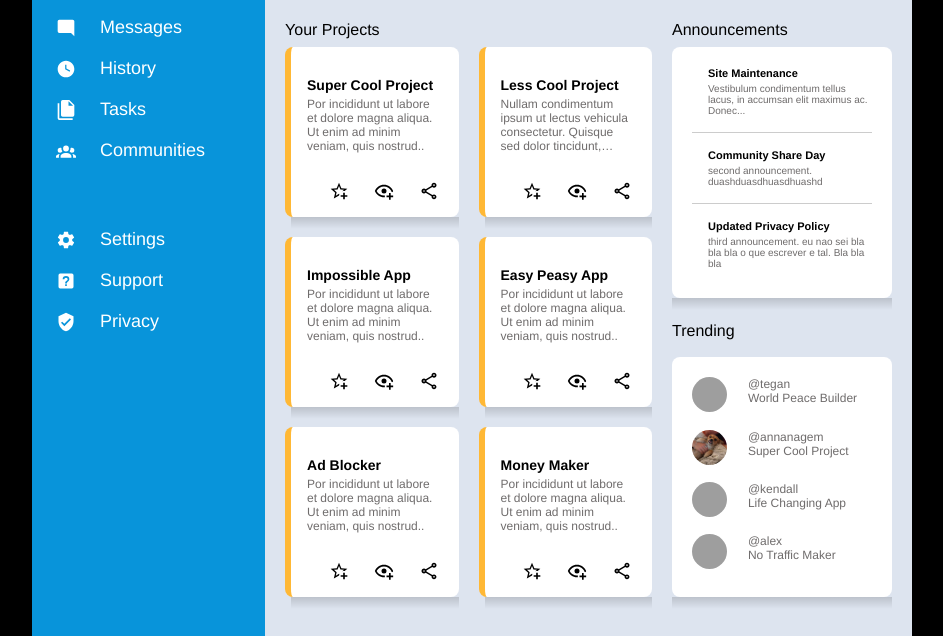
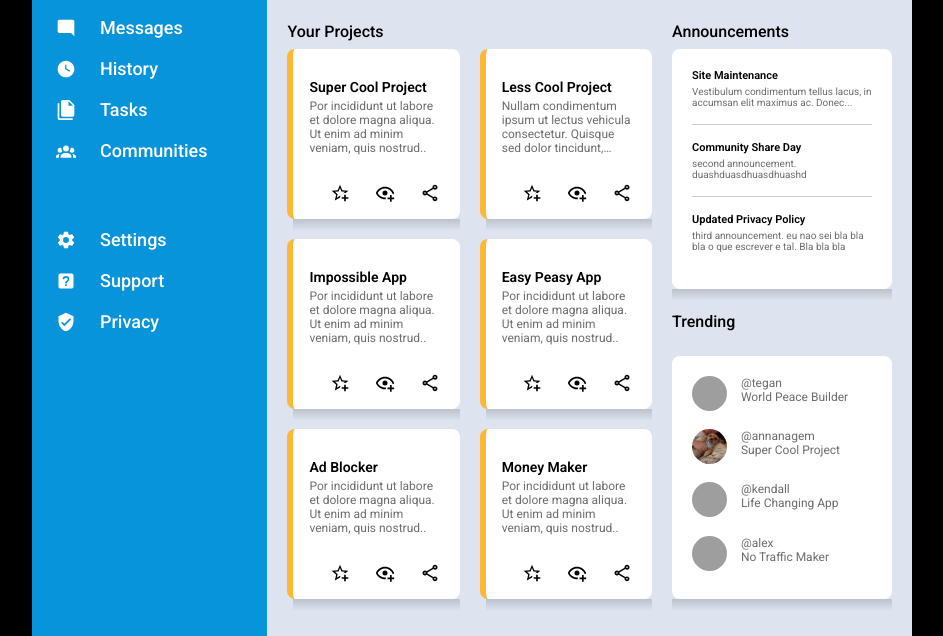
Before and after one commit to annanagem/admin-dashboard, a plain HTML site: page index.html in a window 1280 px wide. Shown: the part 164-800 px from the top of the page, without its empty margins (168-1111 px from the left). Drawn offline with Linux system fonts and the light colour scheme; grey boxes are pictures that could not be loaded.

Commit message:
code proofreading

```diff
--- a/index.html
+++ b/index.html
@@ -30,7 +30,7 @@
             </div>
 
             <div class="sbr-2">
-                <ul id="menu-um">
+                <ul class="menu menu--um">
                     <li>
                         <svg xmlns="http://www.w3.org/2000/svg" viewBox="0 0 24 24"><path d="M10,20V14H14V20H19V12H22L12,3L2,12H5V20H10Z" /></svg>
                         <span>Home</span>
@@ -59,7 +59,7 @@
             </div>
 
             <div class="sbr-3">
-                <ul id="menu-dois">
+                <ul class="menu menu--dois">
                     <li>
                         <svg xmlns="http://www.w3.org/2000/svg" viewBox="0 0 24 24"><path d="M12,15.5A3.5,3.5 0 0,1 8.5,12A3.5,3.5 0 0,1 12,8.5A3.5,3.5 0 0,1 15.5,12A3.5,3.5 0 0,1 12,15.5M19.43,12.97C19.47,12.65 19.5,12.33 19.5,12C19.5,11.67 19.47,11.34 19.43,11L21.54,9.37C21.73,9.22 21.78,8.95 21.66,8.73L19.66,5.27C19.54,5.05 19.27,4.96 19.05,5.05L16.56,6.05C16.04,5.66 15.5,5.32 14.87,5.07L14.5,2.42C14.46,2.18 14.25,2 14,2H10C9.75,2 9.54,2.18 9.5,2.42L9.13,5.07C8.5,5.32 7.96,5.66 7.44,6.05L4.95,5.05C4.73,4.96 4.46,5.05 4.34,5.27L2.34,8.73C2.21,8.95 2.27,9.22 2.46,9.37L4.57,11C4.53,11.34 4.5,11.67 4.5,12C4.5,12.33 4.53,12.65 4.57,12.97L2.46,14.63C2.27,14.78 2.21,15.05 2.34,15.27L4.34,18.73C4.46,18.95 4.73,19.03 4.95,18.95L7.44,17.94C7.96,18.34 8.5,18.68 9.13,18.93L9.5,21.58C9.54,21.82 9.75,22 10,22H14C14.25,22 14.46,21.82 14.5,21.58L14.87,18.93C15.5,18.67 16.04,18.34 16.56,17.94L19.05,18.95C19.27,19.03 19.54,18.95 19.66,18.73L21.66,15.27C21.78,15.05 21.73,14.78 21.54,14.63L19.43,12.97Z" /></svg>
                         <span>Settings</span>
@@ -79,7 +79,7 @@
 
     <div class="dashright">
 
-        <div class="header">
+        <div class="header shadow-fade">
             <div class="firstcol">
                 <img src="icons/magnify.svg" alt="magnify" width="25px" class="search-icon">
                 <input type="text" class="search-input">
@@ -87,13 +87,13 @@
 
             <div class="secondcol">
                 <img src="icons/bell.svg" alt="alert" width="25px" class="bell-icon">
-                <img src="icons/avatar.jpeg" alt="profile" width="35px" class="avatar">
+                <img src="icons/avatar.jpeg" alt="profile" class="avatar avatar--header">
                 <h2>Anna Nagem</h2>
             </div>
 
             <div class="firstrow">
                 <div class="mainavatar">
-                    <img src="icons/avatar.jpeg" alt="profile" width="60px" class="avatar">
+                    <img src="icons/avatar.jpeg" alt="profile" class="avatar avatar--main">
                 </div>
 
                 <div class="username">
@@ -121,7 +121,7 @@
 
                 <div class="cards">
 
-                    <div class="card">
+                    <div class="card shadow-fade">
                         <div class="cardtext">
                             <h3>Super Cool Project</h3>
                             <p>Por incididunt ut labore et dolore magna aliqua. Ut enim ad minim veniam, quis nostrud..</p>
@@ -134,7 +134,7 @@
                         </div>
                     </div>
 
-                    <div class="card">
+                    <div class="card shadow-fade">
                         <div class="cardtext">
                             <h3>Less Cool Project</h3>
                             <p>Nullam condimentum ipsum ut lectus vehicula consectetur. Quisque sed dolor tincidunt, consectetur sapien et, facilisis dolor. Duis sem purus, dignissim ut sapien in, varius pellentesque lacus.</p>
@@ -147,7 +147,7 @@
                         </div>
                     </div>
 
-                    <div class="card">
+                    <div class="card shadow-fade">
                         <div class="cardtext">
                             <h3>Impossible App</h3>
                             <p>Por incididunt ut labore et dolore magna aliqua. Ut enim ad minim veniam, quis nostrud..</p>
@@ -160,7 +160,7 @@
                         </div>
                     </div>
 
-                    <div class="card">
+                    <div class="card shadow-fade">
                         <div class="cardtext">
                             <h3>Easy Peasy App</h3>
                             <p>Por incididunt ut labore et dolore magna aliqua. Ut enim ad minim veniam, quis nostrud..</p>
@@ -173,7 +173,7 @@
                         </div>
                     </div>
 
-                    <div class="card">
+                    <div class="card shadow-fade">
                         <div class="cardtext">
                             <h3>Ad Blocker</h3>
                             <p>Por incididunt ut labore et dolore magna aliqua. Ut enim ad minim veniam, quis nostrud..</p>
@@ -186,7 +186,7 @@
                         </div>
                     </div>
 
-                    <div class="card">
+                    <div class="card shadow-fade">
                         <div class="cardtext">
                             <h3>Money Maker</h3>
                             <p>Por incididunt ut labore et dolore magna aliqua. Ut enim ad minim veniam, quis nostrud..</p>
@@ -207,9 +207,9 @@
                     <h2>Announcements</h2>
                 </div>
 
-                <div class="board a">
+                <div class="board a shadow-fade">
 
-                    <div class="ann one">
+                    <div class="ann">
                         <h4>Site Maintenance</h4>
                         <p>Vestibulum condimentum tellus lacus,
                         in accumsan elit maximus ac. Donec...</p>
@@ -217,14 +217,14 @@
 
                     <hr>
 
-                    <div class="ann two">
+                    <div class="ann">
                         <h4>Community Share Day</h4>
                         <p>second announcement. duashduasdhuasdhuashd</p>
                     </div>
 
                     <hr>
 
-                    <div class="ann three">
+                    <div class="ann">
                         <h4>Updated Privacy Policy</h4>
                         <p>third announcement. eu nao sei bla bla bla o que escrever e tal. Bla bla bla</p>
                     </div>
@@ -235,10 +235,10 @@
                     <h2>Trending</h2>
                 </div>
 
-                <div class="board t">
+                <div class="board t shadow-fade">
 
                     <div class="trending-item">
-                        <img src="icons/avatar2.png" alt="profile" class="avatar">
+                        <img src="icons/avatar2.png" alt="profile" class="avatar avatar--t">
                     </div>
                     <div class="user1text">
                         <p class="user1">@tegan</p>
@@ -246,7 +246,7 @@
                     </div>
 
                      <div class="trending-item">
-                        <img src="icons/avatar.jpeg" alt="profile" class="avatar">
+                        <img src="icons/avatar.jpeg" alt="profile" class="avatar avatar--t">
                     </div>
                     <div class="user2text">
                         <p class="user2">@annanagem</p>
@@ -254,7 +254,7 @@
                     </div>
 
                      <div class="trending-item">
-                        <img src="icons/avatar3.png" alt="profile" class="avatar">
+                        <img src="icons/avatar3.png" alt="profile" class="avatar avatar--t">
                     </div>
                     <div class="user3text">
                         <p class="user3">@kendall</p>
@@ -262,7 +262,7 @@
                     </div>
 
                      <div class="trending-item">
-                        <img src="icons/avatar4.png" alt="profile" class="avatar">
+                        <img src="icons/avatar4.png" alt="profile" class="avatar avatar--t">
                     </div>
                     <div class="user4text">
                         <p class="user4">@alex</p>
--- a/style.css
+++ b/style.css
@@ -4,6 +4,8 @@ body, html {
     margin: 0;
     padding: 0;
     background-color: black;
+    font-size: 18px;
+    font-family: 'Roboto', system-ui, sans-serif;
 }
 
 .dashboard {
@@ -13,10 +15,21 @@ body, html {
     background-color: black;
 }
 
-.dashboard div {
-    font-size: 18px;
-    font-family: Helvetica;
+.shadow-fade::after {
+  content: "";
+  position: absolute;
+  left: 0;
+  right: 0;
+  bottom: -12px;
+  height: 12px;
+  background: linear-gradient(
+    to bottom,
+    rgba(0, 0, 0, 0.15),
+    rgba(0, 0, 0, 0)
+  );
+  pointer-events: none;
 }
+
 
 .dashleft {
     background-color: rgb(8, 148, 218);
@@ -62,15 +75,13 @@ body, html {
     background: white;
 }
 
-#menu-um,
-#menu-dois {
+.menu {
     display: grid;
     padding-left: 0;
     margin-top: 20px;
 }
 
-#menu-um li,
-#menu-dois li {
+.menu li {
     display: grid;
     grid-template-columns: 24px 1fr;
     align-items: center;
@@ -79,8 +90,7 @@ body, html {
     font-weight: 500;
 }
 
-#menu-um svg,
-#menu-dois svg {
+.menu svg {
     fill: white;
     width: 20px;
 }
@@ -106,21 +116,10 @@ body, html {
     "welcome actions";
 }
 
-.header::after {
-    content: "";
-    position: absolute;
-    left: 0;
-    right: 0;
-    bottom: -12px;
-    height: 12px;
-    background: linear-gradient(
-    to bottom,
-    rgba(0, 0, 0, 0.15),
-    rgba(0, 0, 0, 0)
-    );
-    pointer-events: none;
+.avatar {
+    border-radius: 50%;
+    object-fit: cover;
 }
-
 
 .firstcol {
     display: grid;
@@ -147,6 +146,11 @@ body, html {
     grid-area: user;
 }
 
+.avatar--header {
+    width: 35px;
+    height: 35px;
+}
+
 .firstrow {
     display: grid;
     grid-template-columns: auto 1fr;
@@ -155,9 +159,9 @@ body, html {
     grid-area: welcome;
 }
 
-.avatar {
-    border-radius: 50%;
-    object-fit: cover;
+.avatar--main {
+    width: 60px;
+    height: 60px;
 }
 
 .username h1,
@@ -221,28 +225,14 @@ button {
     position: relative;
     display: flex;
     flex-direction: column;
-    height: 120px;
+    min-height: 120px;
     background-color: white;
     border-radius: 8px;
     border-left: 6px solid rgba(255, 166, 0, 0.792);
     padding-right: 20px;
     padding-top: 30px;
     padding-bottom: 20px;
-}
-
-.card::after {
-  content: "";
-  position: absolute;
-  left: 0;
-  right: 0;
-  bottom: -12px;
-  height: 12px;
-  background: linear-gradient(
-    to bottom,
-    rgba(0, 0, 0, 0.15),
-    rgba(0, 0, 0, 0)
-  );
-  pointer-events: none;
+    padding-left: 16px;
 }
 
 .cardtext {
@@ -256,7 +246,6 @@ button {
   -webkit-line-clamp: 4;
   -webkit-box-orient: vertical;
   overflow: hidden;
-  margin: 0;
 }
 
 .cardicons {
@@ -291,7 +280,6 @@ button {
 
 .board.a p {
     font-size: 10px;
-    margin: 0;
 }
 
 .board.a h4 {
@@ -327,50 +315,16 @@ button {
     row-gap: 10px;
 }
 
-.board.t p {
-    margin: 0;
-}
-
-.board.t img {
+.avatar--t {
     width: 35px;
     height: 35px;
-}
-
-.user1 {
-    grid-area: user1;
-}
-
-.user2 {
-    grid-area: user2;
-}
-
-.user3 {
-    grid-area: user3;
-}
-
-.user4 {
-    grid-area: user4;
+    flex-shrink: 0; /* importante em grid/flex */
 }
 
 .board {
     position: relative;
     background-color: white;
     border-radius: 8px;
-}
-
-.board::after {
-  content: "";
-  position: absolute;
-  left: 0;
-  right: 0;
-  bottom: -12px;
-  height: 12px;
-  background: linear-gradient(
-    to bottom,
-    rgba(0, 0, 0, 0.15),
-    rgba(0, 0, 0, 0)
-  );
-  pointer-events: none;
 }
 
 .projects h2,
@@ -382,7 +336,7 @@ button {
 p {
     font-size: 12px;
     text-align: left;
-    padding-left: 16px;
+    margin: 0;
     color: rgb(111, 108, 108);
 }
 
@@ -408,11 +362,9 @@ h2 {
 h3 {
     font-size: 14px;
     font-weight: 600;
-    padding-left: 16px;
 }
 
 h4 {
     font-size: 12px;
     font-weight: 600;
-    padding-left: 16px;
 }
```
